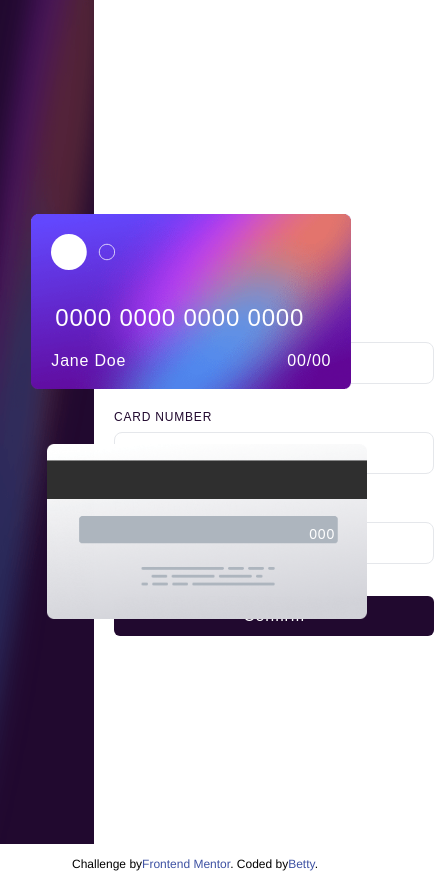
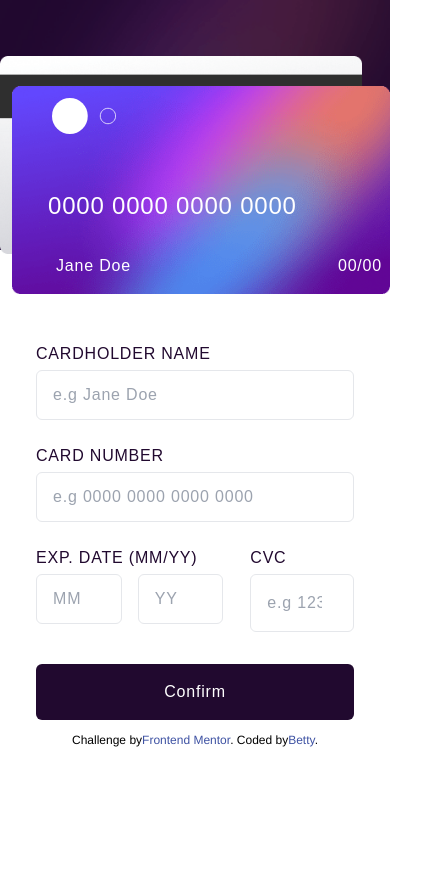
Before and after one commit to BettyAfolabi/interactive-card-details, a React (Vite) app: page / in a window 390 px wide. Shown: the whole page, 434 px wide, since content can reach past the window. After the commit the page ends 844 px from the top, so only its background shows below. Built offline with nearby package versions, Linux system fonts and the light colour scheme.

Commit message:
Implementing Responsiveness

```diff
--- a/src/App.jsx
+++ b/src/App.jsx
@@ -1,40 +1,53 @@
-import "./App.css";
-
 function App() {
   return (
     <>
-      <div className="flex font-SpaceGrotesk tracking-wider">
-        <div className="relative w-3/6">
+      <div className="flex flex-col md:flex-row font-SpaceGrotesk tracking-wider">
+        <div className="relative mb-8 md:mb-0 w-full md:w-3/6">
           <img
             src="./bg-main-desktop.png"
             alt="background image"
-            className="h-screen"
+            className="hidden md:block h-full"
           />
-          <div className="absolute top-1/2 left-1/2">
-            <div className="w-80 relative mt-4">
+          <img
+            src="./bg-main-mobile.png"
+            alt="mobile background"
+            className="md:hidden w-full"
+          />
+          <div className="absolute top-14 right-7 md:top-1/2 md:left-1/2">
+            <div className="relative md:w-80 md:mt-4">
               <img src="./bg-card-back.png" alt="card back" />
-              <p className="absolute top-20 right-8 text-white text-sm">000</p>
+              <p className="absolute top-28 md:top-20 right-12 md:right-8 text-white text-sm">
+                000
+              </p>
             </div>
           </div>
-          <div className="absolute top-1/4 left-1/3">
-            <div className="relative mb-3 w-80">
+          <div className="absolute -bottom-11 left-3 md:top-1/4 md:left-1/3">
+            <div className="relative md:w-80 md:mb-3">
               <img src="./bg-card-front.png" />
               <img
                 src="./card-logo.svg"
-                className="absolute top-5 left-5 w-16"
+                className="absolute top-3 left-10 md:left-5 w-16"
               />
-              <h1 className="absolute top-1/2 left-6 text-white text-2xl min-w-full ">
+              <h1 className="absolute top-1/2 left-9 md:left-6 text-white text-2xl md:min-w-full ">
                 0000 0000 0000 0000
               </h1>
-              <p className="absolute bottom-4 left-5 text-white">Jane Doe</p>
-              <h3 className="absolute bottom-4 right-5 text-white">00/00</h3>
+              <p className="absolute bottom-4 left-11 md:left-5 text-white">
+                Jane Doe
+              </p>
+              <h3 className="absolute bottom-4 right-2 md:right-5 text-white">
+                00/00
+              </h3>
             </div>
           </div>
         </div>
-        <div className="bg-white p-5 mb-3 h-screen grid place-items-center w-full">
-          <form className="w-64 h-64 ">
-            <div className="my-5">
-              <label htmlFor="cardname" className="text-xs text-DarkerViolet ">
+
+        <div className="bg-white mt-9 px-9 md:mt-5 md:h-screen md:grid md:place-items-center md:w-screen ">
+          <form className="block mt-5 md:w-64 md:h-64">
+            <div className="my-6 md:my-5">
+              <label
+                htmlFor="cardname"
+                className="text-md md:text-xs text-DarkerViolet "
+              >
                 CARDHOLDER NAME
               </label>
               <input
@@ -42,13 +55,13 @@ function App() {
                 id="cardname"
                 name="cardname"
                 placeholder="e.g Jane Doe"
-                className="block rounded-lg border-solid border-Grey border px-3 py-2 w-80 mt-1"
+                className="block rounded-md border-solid border-Grey border px-4 py-3 md:py-2 md:w-80 mt-1 text-md md:text-sm p-4 w-full"
               />
             </div>
-            <div className="my-5">
+            <div className=" my-6 md:my-5">
               <label
                 htmlFor="cardnumber"
-                className="text-xs text-DarkerViolet "
+                className=" text-md md:text-xs text-DarkerViolet "
               >
                 CARD NUMBER
               </label>
@@ -57,36 +70,39 @@ function App() {
                 id="cardnumber"
                 name="cardnumber"
                 placeholder="e.g 0000 0000 0000 0000"
-                className="block rounded-lg border-solid border-Grey border px-3 py-2 w-80 mt-1"
+                className="block rounded-md border-solid border-Grey border px-4 py-3 md:py-2 w-full md:w-80 p-4 mt-1 text-md md:text-sm"
               />
             </div>
             <div className="flex my-5">
               <div>
                 <label
                   htmlFor="expirydate"
-                  className="text-xs text-DarkerViolet "
+                  className="text-md md:text-xs text-DarkerViolet "
                 >
                   EXP. DATE (MM/YY)
                 </label>
-                <div className="flex ">
+                <div className="flex">
                   <input
                     type="text"
                     id="month"
                     name="month"
                     placeholder="MM"
-                    className="block rounded-lg border-solid border-Grey border px-3 py-2 w-16 mr-2 mt-1"
+                    className="block rounded-md border-solid border-Grey border px-4 py-3 md:py-2 w-2/5 md:w-16 mr-4 md:mr-2 mt-1 text-md md:text-sm"
                   />
                   <input
                     type="text"
                     id="year"
                     name="year"
                     placeholder="YY"
-                    className="block rounded-lg border-solid border-Grey border px-3 py-2 w-16 mt-1"
+                    className="block rounded-md border-solid border-Grey border text-md md:text-sm px-4 py-3 md:py-2 w-2/5 md:w-16 mt-1"
                   />
                 </div>
               </div>
-              <div className="ml-6">
-                <label htmlFor="cvc" className="text-xs text-DarkerViolet ">
+              <div className="md:ml-6">
+                <label
+                  htmlFor="cvc"
+                  className="text-md md:text-xs text-DarkerViolet "
+                >
                   CVC
                 </label>
                 <input
@@ -94,11 +110,11 @@ function App() {
                   id="cvc"
                   name="cvc"
                   placeholder="e.g 123"
-                  className="block rounded-lg border-solid border-Grey border px-3 py-2 w-40 mt-1"
+                  className="block rounded-md border-solid border-Grey border text-md md:text-sm p-4 md:py-2 w-full md:w-40 mt-1"
                 />
               </div>
             </div>
-            <button className="bg-DarkerViolet text-white w-80 rounded-md p-2 text-base my-3">
+            <button className="bg-DarkerViolet text-white w-full md:w-80 rounded-md p-4 md:p-2 text-md md:text-base my-3">
               Confirm
             </button>
           </form>
@@ -114,13 +130,13 @@ function App() {
             <h3 className="text-DarkGrayViolet tracking-normal mb-2">
               We`ve added your card details
             </h3>
-            <button className="bg-DarkerViolet text-white w-80 rounded-md p-2 text-base mt-7">
+            <button className="bg-DarkerViolet text-white w-96 md:w-80 rounded-md py-4 md:p-2 text-md md:text-base mt-7">
               Continue
             </button>
           </div>
         </div>
       </div>
-      <div className="attribution bottom-0 text-xs text-center lg:mt-4 lg:text-White">
+      <div className="attribution bottom-0 text-xs text-center md:mt-4 ">
         Challenge by
         <a
           href="https://www.frontendmentor.io?ref=challenge"
```
Also changed, not shown: src/App.css (deleted).
